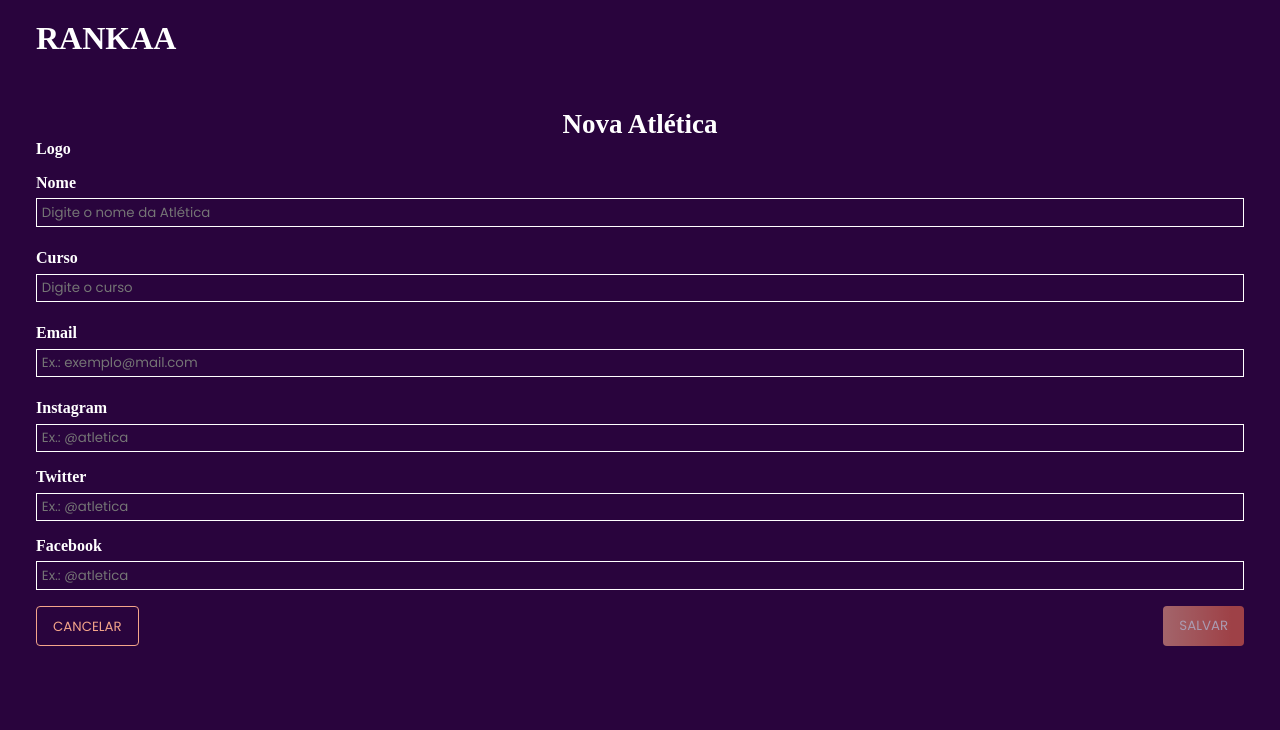
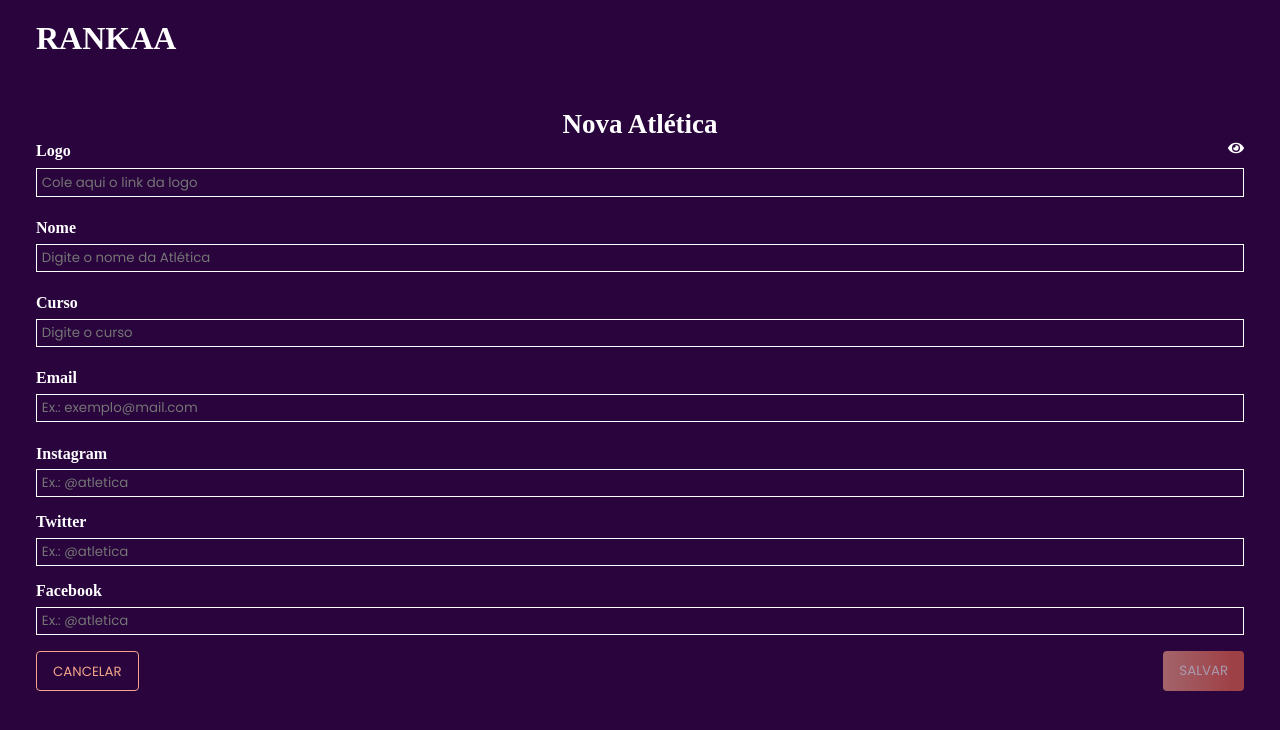
Before and after one commit to 3salles/rankaa, a React (Create React App) app in the folder frontend/: page /admin/athletics/new in a window 1280 px wide. Shown: the top 730 px of the page. Built offline with nearby package versions, Linux system fonts and the light colour scheme.

Commit message:
chore: Add preview button logo

```diff
--- a/frontend/src/pages/admin/NewAthletic/index.tsx
+++ b/frontend/src/pages/admin/NewAthletic/index.tsx
@@ -2,6 +2,7 @@ import { useHistory } from "react-router-dom";
 import * as yup from "yup";
 import { yupResolver } from "@hookform/resolvers/yup";
 import { SubmitHandler, useForm } from "react-hook-form";
+import { FaEye } from "react-icons/fa";
 
 import { AppLayout } from "../../../layouts/AppLayout";
 
@@ -17,6 +18,7 @@ import {
 } from "./styles";
 
 interface NewTeamFormData {
+  logo: string;
   name: string;
   course: string;
   email: string;
@@ -26,6 +28,7 @@ interface NewTeamFormData {
 }
 
 const newTeamFormaSchema = yup.object().shape({
+  logo: yup.string().required("Logo obrigatória"),
   name: yup.string().required("Nome da Atlética obrigatório"),
   course: yup.string().required("Nome do curso obrigatório"),
   email: yup.string().email("E-mail inválido"),
@@ -61,7 +64,18 @@ export function NewAthletic() {
         </Header>
         <Form onSubmit={handleSubmit(handleCreateAthletic)}>
           <Section>
-            <label>Logo</label>
+            <label>
+              Logo{" "}
+              <button>
+                <FaEye />
+              </button>
+            </label>
+            <Input
+              type="text"
+              placeholder="Cole aqui o link da logo"
+              {...register("logo")}
+            />
+            <p>{errors?.name?.message}</p>
           </Section>
           <Section>
             <label>Nome</label>
--- a/frontend/src/pages/admin/NewAthletic/styles.ts
+++ b/frontend/src/pages/admin/NewAthletic/styles.ts
@@ -26,6 +26,19 @@ export const Section = styled.div`
 
   > label {
     font-weight: 600;
+    display: flex;
+    align-items: center;
+    justify-content: space-between;
+  }
+
+  button {
+    background: 0;
+    color: white;
+  }
+
+  svg {
+    width: 16px;
+    height: 16px;
   }
 `
 
```
